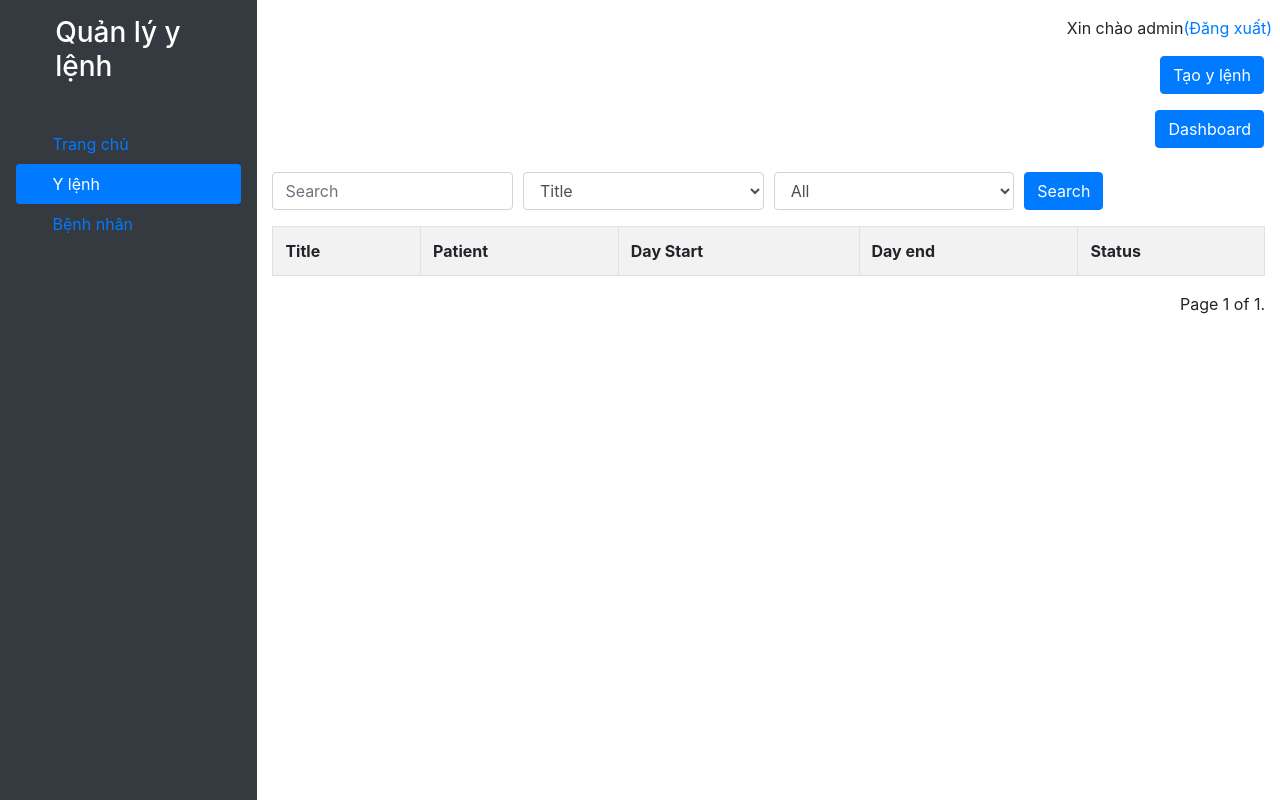
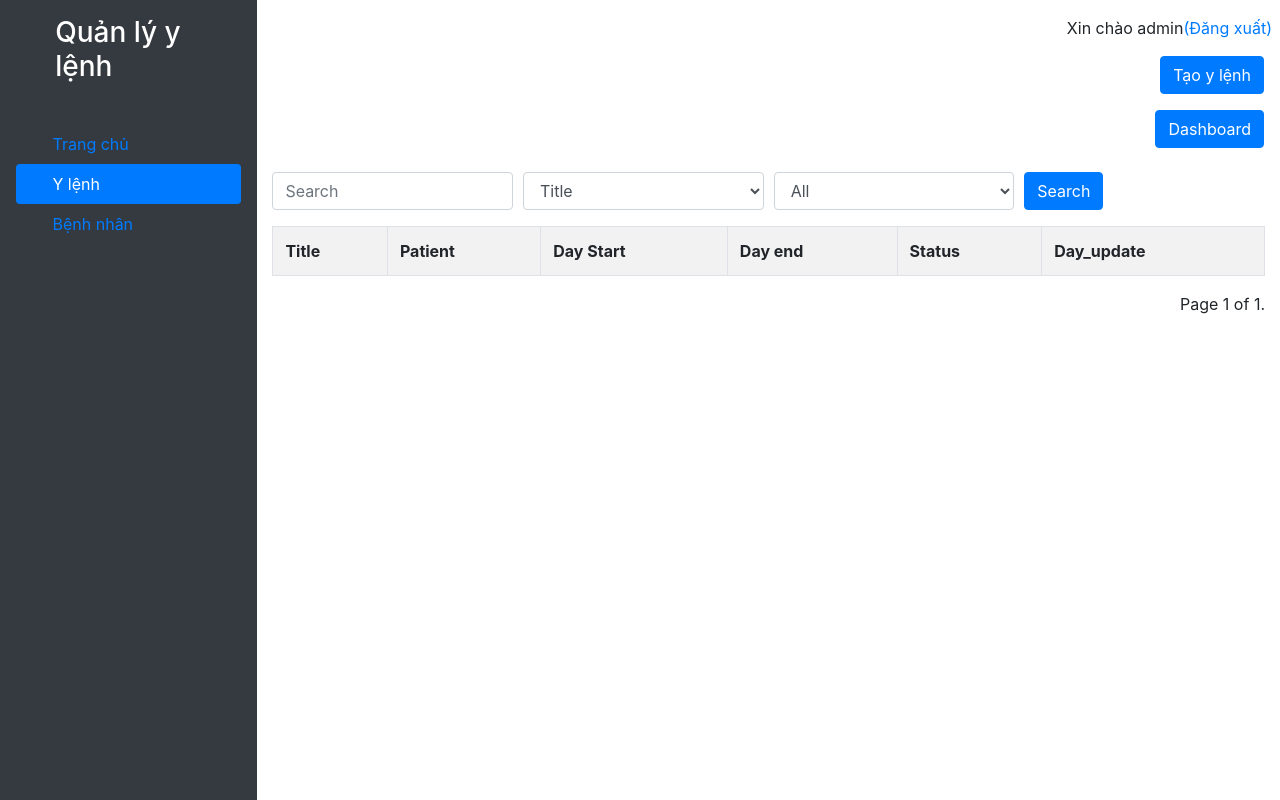
Before and after one commit to trinhanh268/hethongquanlyylenh, a Django app: page /ylenh/ in a window 1280 px wide. Run offline with Django 3.2, Linux system fonts and the light colour scheme; a user stored in the database is signed in; data comes from the database, SQL or seed files in the repository; both versions use the stored data as it was after the commit; lists and menus that the app fills with data are empty; some libraries are stand-ins or nearby versions.

Commit message:
hethongquanlyylenh 2.0

```diff
--- a/hethongquanlyylenh/ylenh/form.py
+++ b/hethongquanlyylenh/ylenh/form.py
@@ -1,7 +1,7 @@
 from django import forms
 from .models import YLenh
 from patient.models import Patient
-
+from datetime import date
 class YLenhForm(forms.ModelForm):
     class Meta:
         model = YLenh
@@ -14,7 +14,7 @@ class YLenhForm(forms.ModelForm):
 class UpdateYLenhForm(forms.ModelForm):
     class Meta:
         model = YLenh
-        exclude = ['username']
+        exclude = ['username', 'day_update']
         fields = ['title', 'patient', 'content', 'day_end', 'status']
         day_end = forms.DateField(
         widget=forms.widgets.DateInput(format="%m/%d/%Y"))
--- a/hethongquanlyylenh/ylenh/models.py
+++ b/hethongquanlyylenh/ylenh/models.py
@@ -1,7 +1,7 @@
 from django.db import models
 from django.contrib.auth.models import User
 from patient.models import Patient
-
+from datetime import date
 # Create your models here.
 class YLenh(models.Model):
     STATUS = (
@@ -16,4 +16,4 @@ class YLenh(models.Model):
     day_start = models.DateTimeField(auto_now_add=True)
     day_end = models.DateField("Day End(mm/dd/yyyy)")
     status = models.CharField(max_length=12, default='Doing', choices=STATUS)
-    day_update = models.DateField(auto_now_add=True)
+    day_update = models.DateField(default=date.today())
--- a/hethongquanlyylenh/ylenh/templates/ylenh/ylenh.html
+++ b/hethongquanlyylenh/ylenh/templates/ylenh/ylenh.html
@@ -93,6 +93,7 @@ Y lenh
                         <th>Day Start</th>
                         <th>Day end</th>
                         <th>Status</th>
+                        <th>Day_update</th>
                     </tr>
                     {% for y in Data %}
                     <tr>
@@ -101,6 +102,7 @@ Y lenh
                         <th>{{y.day_start}}</th>
                         <th>{{y.day_end}}</th>
                         <th>{{y.status}}</th>
+                        <th>{{y.day_update}}</th>
                         <td><a class="btn btn-danger btn-xs" href="{% url 'delete_ylenh' y.id  %}">Xóa</a></td>
                         <td><a class="btn btn-primary btn-xs" href="{% url 'modify_ylenh' y.id  %}">Sửa</a></td>
                         <td><a class="btn btn-success btn-xs" href="{% url 'ylenh_detail' y.id %}">pdf</a></td>
--- a/hethongquanlyylenh/ylenh/templates/ylenh/ylenh_broadcast.html
+++ b/hethongquanlyylenh/ylenh/templates/ylenh/ylenh_broadcast.html
@@ -62,7 +62,7 @@ Y lenh
                         </div>
                     </div>
 
-                    <p>Doing: {{d}}</p>
+                    <p>Create: {{d}}</p>
                     <p>Complete: {{c}}</p>
                     <p>Fail: {{f}}</p>
 
--- a/hethongquanlyylenh/ylenh/views.py
+++ b/hethongquanlyylenh/ylenh/views.py
@@ -63,10 +63,13 @@ def ylenh_delete(request, id):
 def ylenh_modify(request, id):
     ylenh = YLenh.objects.get(id=id)
     form = UpdateYLenhForm(instance=ylenh)
+    date = datetime.date.today()
     if request.method == 'POST':
         form = UpdateYLenhForm(request.POST, instance = ylenh)
         if form.is_valid():
-            form.save()
+            publish = form.save()
+            publish.day_update = date
+            publish.save()
             return HttpResponseRedirect ('/ylenh')
     context = {'form': form}
     return render(request, 'ylenh/ylenh_modify.html', context=context)
```
Also changed, not shown: hethongquanlyylenh/db.sqlite3, hethongquanlyylenh/ylenh/migrations/0012_alter_ylenh_day_update.py (added).
